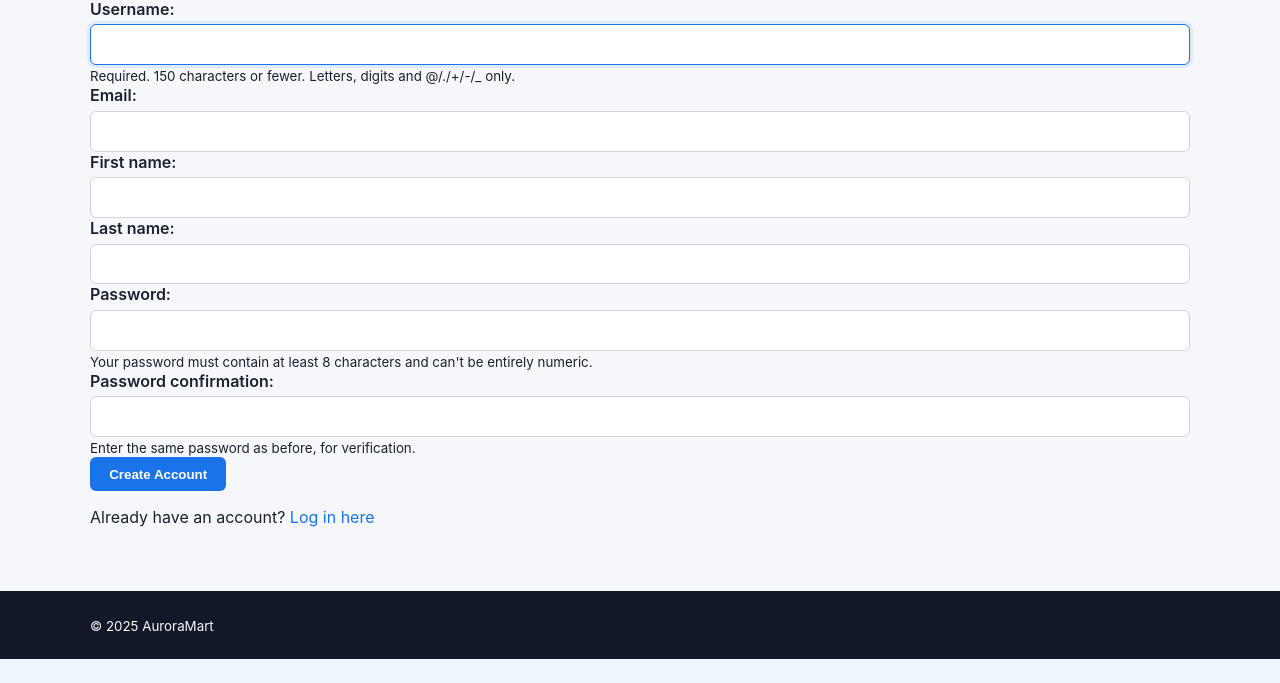
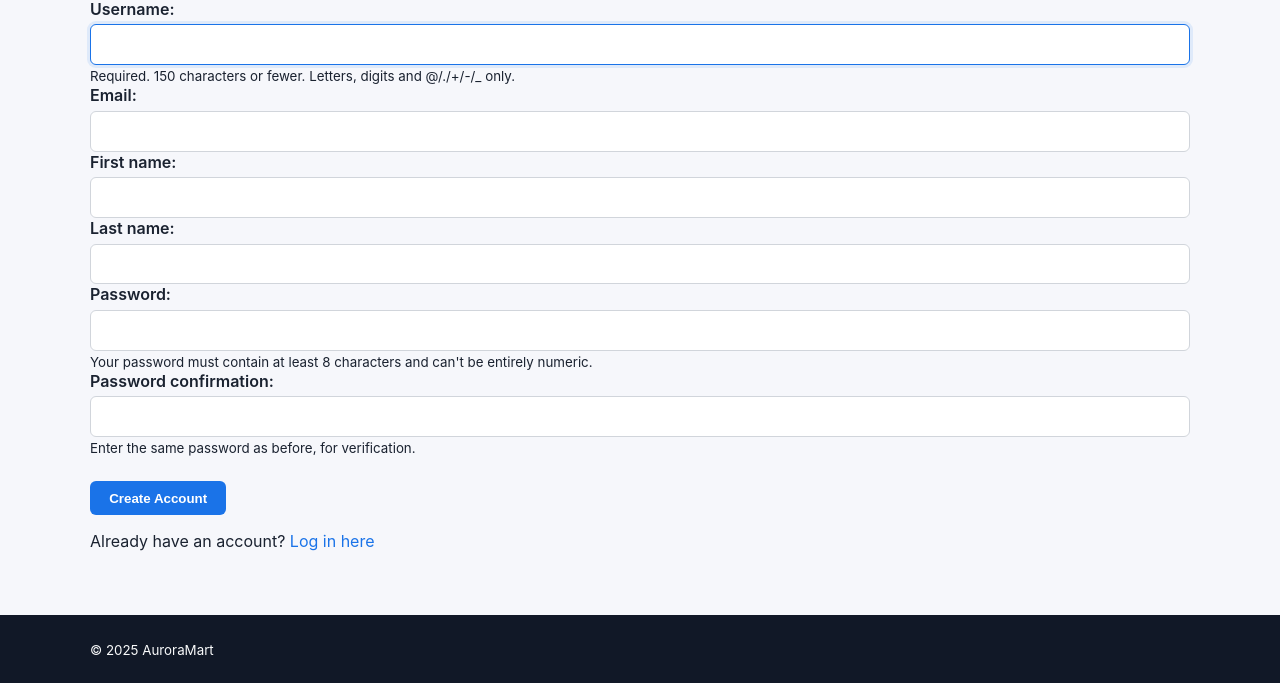
Before and after one commit to Path-yang/IS2108-Pair-Project, a Django app: page /api/customers/register/ in a window 1280 px wide. Shown: the part 232-915 px from the top of the page. Before the commit the page ends 891 px from the top, so only its background shows below. Run offline with Django 5.2, Linux system fonts and the light colour scheme.

Commit message:
Add spacing above Create Account button in registration form
Increased margin-top to 1.5rem between password confirmation help text and the Create Account button for better visual spacing and consistency with login form.

🤖 Generated with [Claude Code](https://claude.com/claude-code)

Co-Authored-By: Claude <noreply@anthropic.com>

```diff
--- a/auroramart/templates/customers/register.html
+++ b/auroramart/templates/customers/register.html
@@ -67,7 +67,7 @@
             <small class="help-text">Enter the same password as before, for verification.</small>
         </div>
 
-        <div class="form-actions">
+        <div class="form-actions" style="margin-top: 1.5rem;">
             <button type="submit" class="btn btn-primary">Create Account</button>
         </div>
     </form>
```
